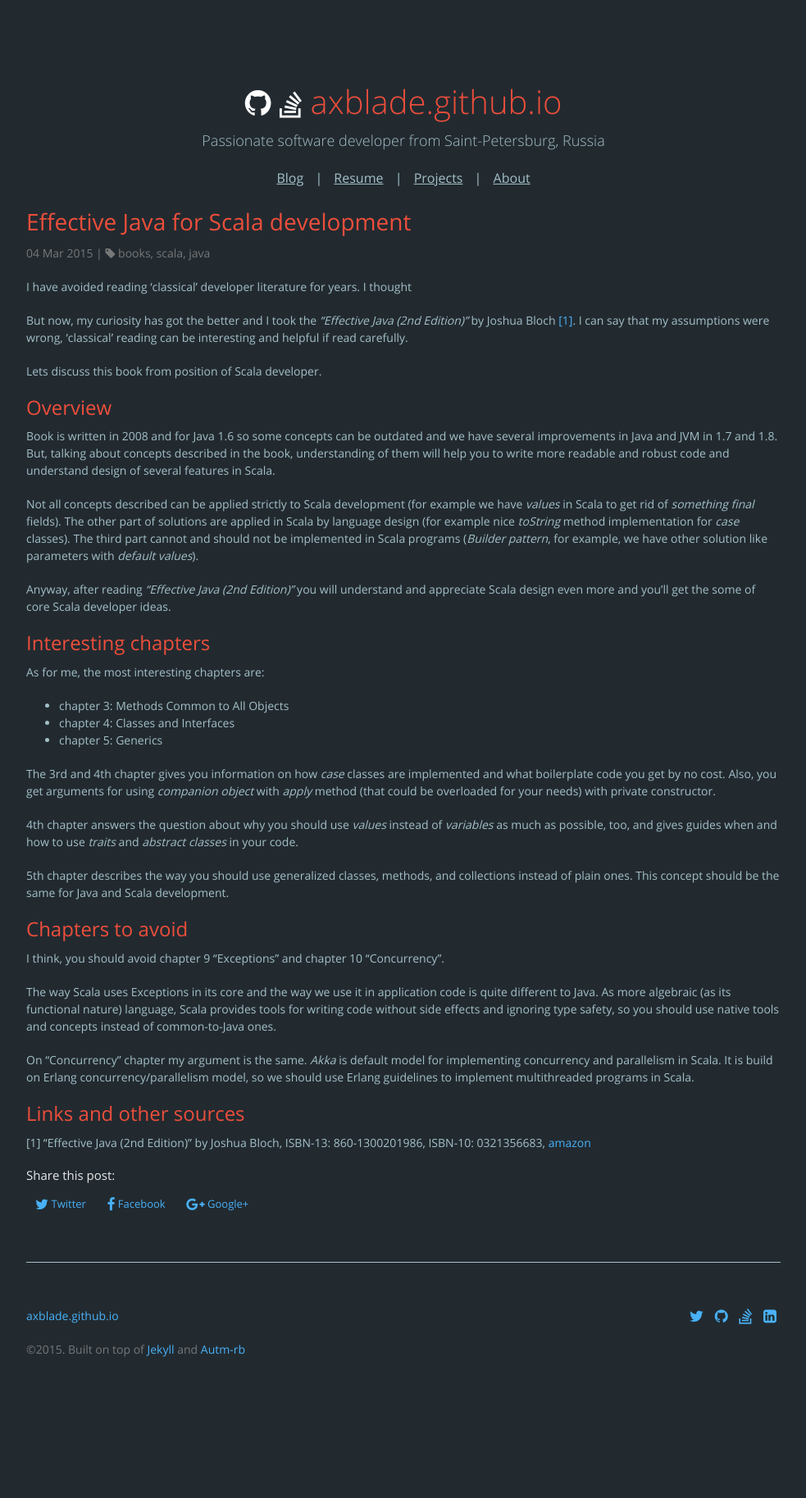
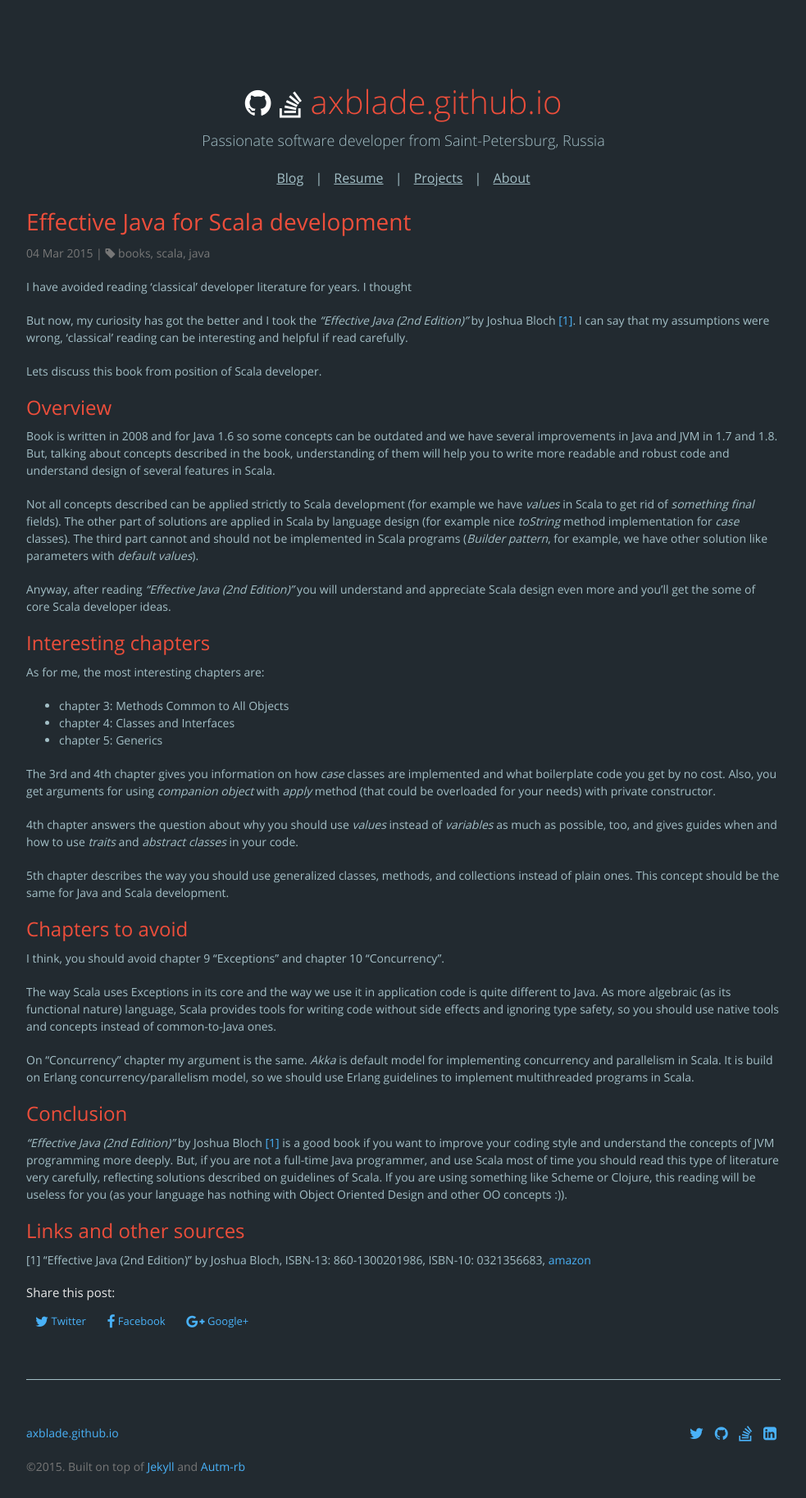
Before and after one commit to eugene-sy/eugene-sy.github.io, a Jekyll site: the page built from _posts/2015-03-04-effective-java-for-scala-development.md, in a window 1280 px wide. Shown: the whole page at 82% size, without its empty margins (148-1131 px from the left). Built offline with Jekyll 4.4.1, drawn with Linux system fonts in a browser that asks for light colours; nearby versions of some CDN libraries; before the commit the page ends 1684 px from its top, so only the background shows below that.

Commit message:
effective java: conclusion

```diff
--- a/_posts/2015-03-04-effective-java-for-scala-development.md
+++ b/_posts/2015-03-04-effective-java-for-scala-development.md
@@ -43,6 +43,12 @@ The way Scala uses Exceptions in its core and the way we use it in application c
 On "Concurrency" chapter my argument is the same. _Akka_ is default model for implementing concurrency and parallelism in Scala.
 It is build on Erlang concurrency/parallelism model, so we should use Erlang guidelines to implement multithreaded programs in Scala.
 
+## Conclusion
+
+_"Effective Java (2nd Edition)"_ by Joshua Bloch [\[1\]](#1) is a good book if you want to improve your coding style and understand the concepts of JVM programming more deeply.
+But, if you are not a full-time Java programmer, and use Scala most of time you should read this type of literature very carefully, reflecting solutions described on guidelines of Scala.
+If you are using something like Scheme or Clojure, this reading will be useless for you (as your language has nothing with Object Oriented Design and other OO concepts :)).
+
 ## Links and other sources
 
 [1<a name="1"></a>] "Effective Java (2nd Edition)" by Joshua Bloch, ISBN-13: 860-1300201986, ISBN-10: 0321356683, [amazon](http://www.amazon.com/Effective-Java-Edition-Joshua-Bloch/dp/0321356683)
```
